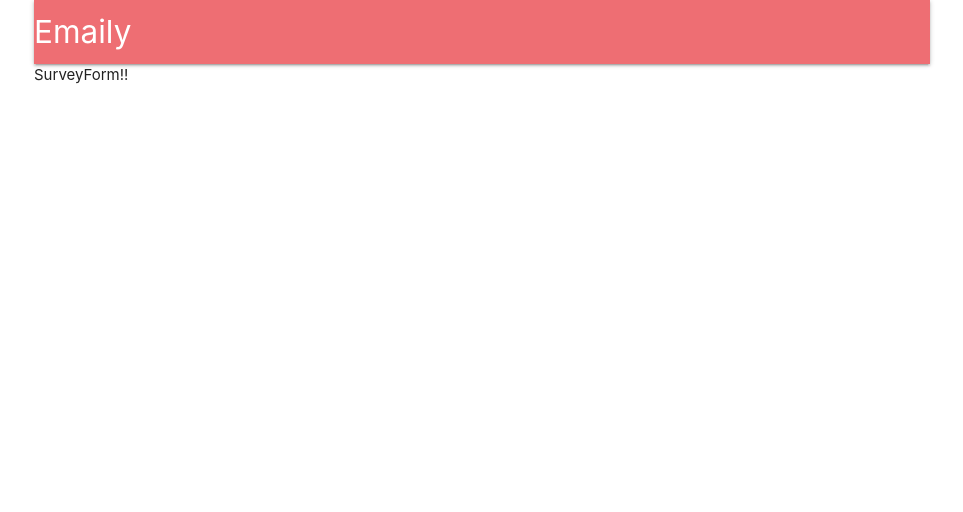
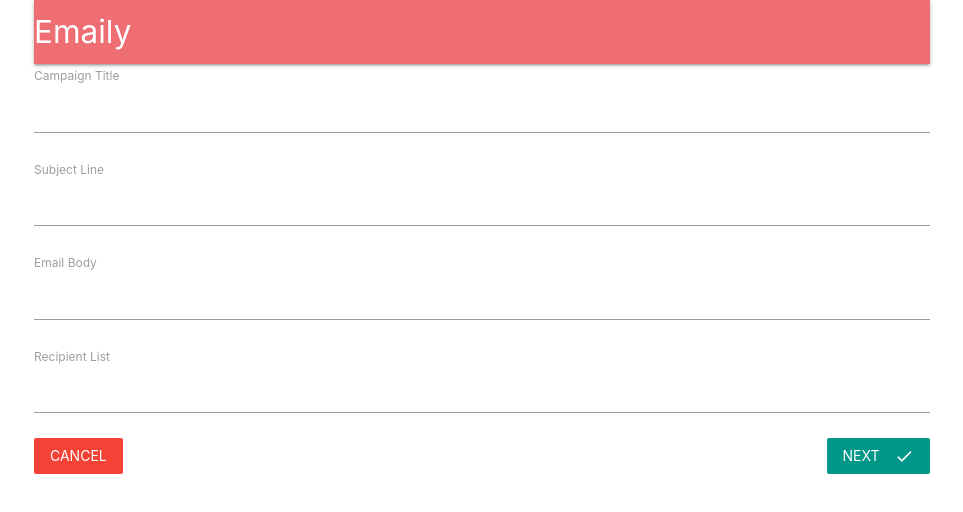
Before and after one commit to minkhati/react-redux-survey, a React (Create React App) app in the folder client/: page /surveys/new in a window 1280 px wide. Shown: the top 512 px of the page, without its empty margins (158-1121 px from the left). Built offline with nearby package versions, Linux system fonts and the light colour scheme; no server answers.

Commit message:
implement reduxForm for SurveyForm, refactor fields using SurveyField and style the form, validate the form fields, show validation error, generalize Field Validation, Validate email using validateEmails component inside the utils folder

```diff
--- a/client/package.json
+++ b/client/package.json
@@ -11,7 +11,9 @@
     }
   },
   "dependencies": {
+    "ajv": "^6.5.0",
     "axios": "^0.18.0",
+    "lodash": "^4.17.10",
     "materialize-css": "^1.0.0-rc.1",
     "react": "^16.3.2",
     "react-dom": "^16.3.2",
@@ -20,7 +22,8 @@
     "react-router-dom": "^4.2.2",
     "react-scripts": "1.1.4",
     "react-stripe-checkout": "^2.6.3",
-    "redux": "^4.0.0",
+    "redux": "^3.7.2",
+    "redux-form": "^7.3.0",
     "redux-thunk": "^2.2.0"
   },
   "scripts": {
--- a/client/src/components/Dashboard.js
+++ b/client/src/components/Dashboard.js
@@ -8,9 +8,9 @@ const Dashboard = () => {
       <div className="fixed-action-btn">
         <Link
           to="/surveys/new"
-          class="btn-floating btn-large waves-effect waves-light red"
+          className="btn-floating btn-large waves-effect waves-light red"
         >
-          <i class="material-icons">add</i>
+          <i className="material-icons">add</i>
         </Link>
       </div>
     </div>
--- /dev/null
+++ b/client/src/components/surveys/SurveyField.js
@@ -0,0 +1,22 @@
+// SurveyField containes logic to render a single label and text input
+
+import React from 'react';
+
+export default props => {
+  const {
+    input,
+    label,
+    meta: { error, touched },
+    ...rest
+  } = props;
+
+  return (
+    <div>
+      <label>{label}</label>
+      <input {...input} value={rest.value} style={{ marginBottom: '5px' }} />
+      <div className="red-text" style={{ marginBottom: '20px' }}>
+        {touched && error}
+      </div>
+    </div>
+  );
+};
--- a/client/src/components/surveys/SurveyForm.js
+++ b/client/src/components/surveys/SurveyForm.js
@@ -1,14 +1,70 @@
 // SurveyForm shows a form for a user to add input
 
+import _ from 'lodash';
 import React, { Component } from 'react';
-import { reduxForm } from 'redux-form';
+import { reduxForm, Field } from 'redux-form';
+import { Link } from 'react-router-dom';
+
+import SurveyField from './SurveyField';
+import validateEmails from '../../utils/validateEmails';
+
+const FIELDS = [
+  { label: 'Campaign Title', name: 'title' },
+  { label: 'Subject Line', name: 'subject' },
+  { label: 'Email Body', name: 'body' },
+  { label: 'Recipient List', name: 'recipients' }
+];
 
 class SurveyForm extends Component {
+  renderFields() {
+    return _.map(FIELDS, ({ label, name }) => {
+      return (
+        <Field
+          key={name}
+          component={SurveyField}
+          type="text"
+          label={label}
+          name={name}
+        />
+      );
+    });
+  }
+
   render() {
-    return <div>SurveyForm!!</div>;
+    return (
+      <div>
+        <form onSubmit={this.props.handleSubmit(values => console.log(values))}>
+          {this.renderFields()}
+
+          <Link to="/surveys" className="red btn-flat white-text">
+            Cancel
+          </Link>
+
+          <button type="submit" className="teal btn-flat right white-text">
+            Next
+            <i className="material-icons right">done</i>
+          </button>
+        </form>
+      </div>
+    );
   }
 }
 
+function validate(values) {
+  const errors = {};
+
+  _.each(FIELDS, ({ name }) => {
+    if (!values[name]) {
+      errors[name] = 'You must provide a value';
+    }
+  });
+
+  errors.recipients = validateEmails(values.recipients || '');
+
+  return errors;
+}
+
 export default reduxForm({
-  form: 'surveyForm'
+  form: 'SurveyForm',
+  validate
 })(SurveyForm);
--- /dev/null
+++ b/client/src/utils/validateEmails.js
@@ -0,0 +1,12 @@
+const re = /^(([^<>()[]\\.,;:s@"]+(.[^<>()[]\\.,;:s@"]+)*)|(".+"))@(([[0-9]{1,3}.[0-9]{1,3}.[0-9]{1,3}.[0-9]{1,3}])|(([a-zA-Z-0-9]+.)+[a-zA-Z]{2,}))$/;
+
+export default emails => {
+  const invalidEmails = emails
+    .split(',')
+    .map(email => email.trim())
+    .filter(email => !re.test(email));
+
+  if (invalidEmails.length) {
+    return `These emails are invalid: ${invalidEmails}.join(',')`;
+  }
+};
```
Also changed, not shown: 1 other file (tests, documents, lock files or other folders).
